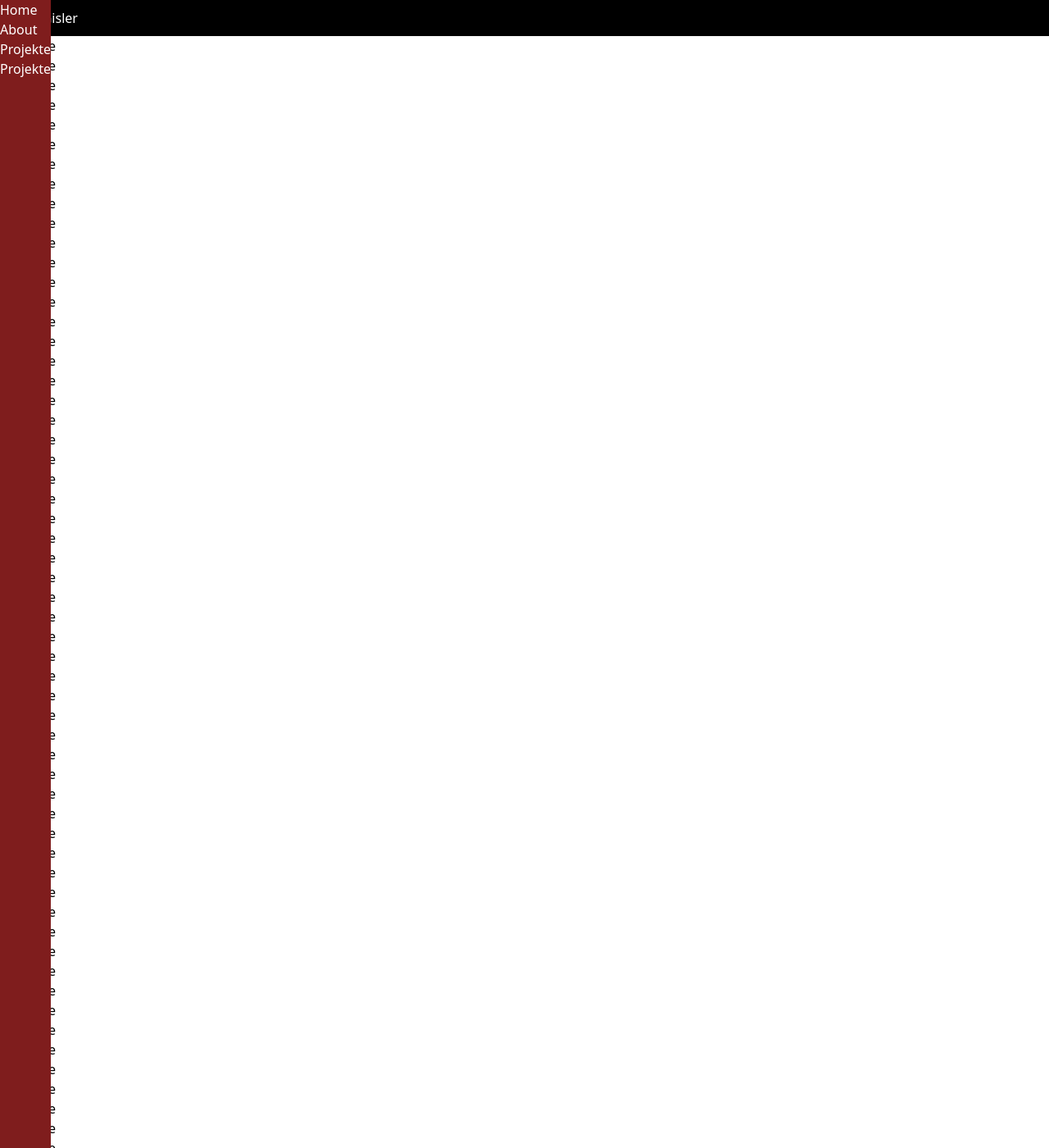
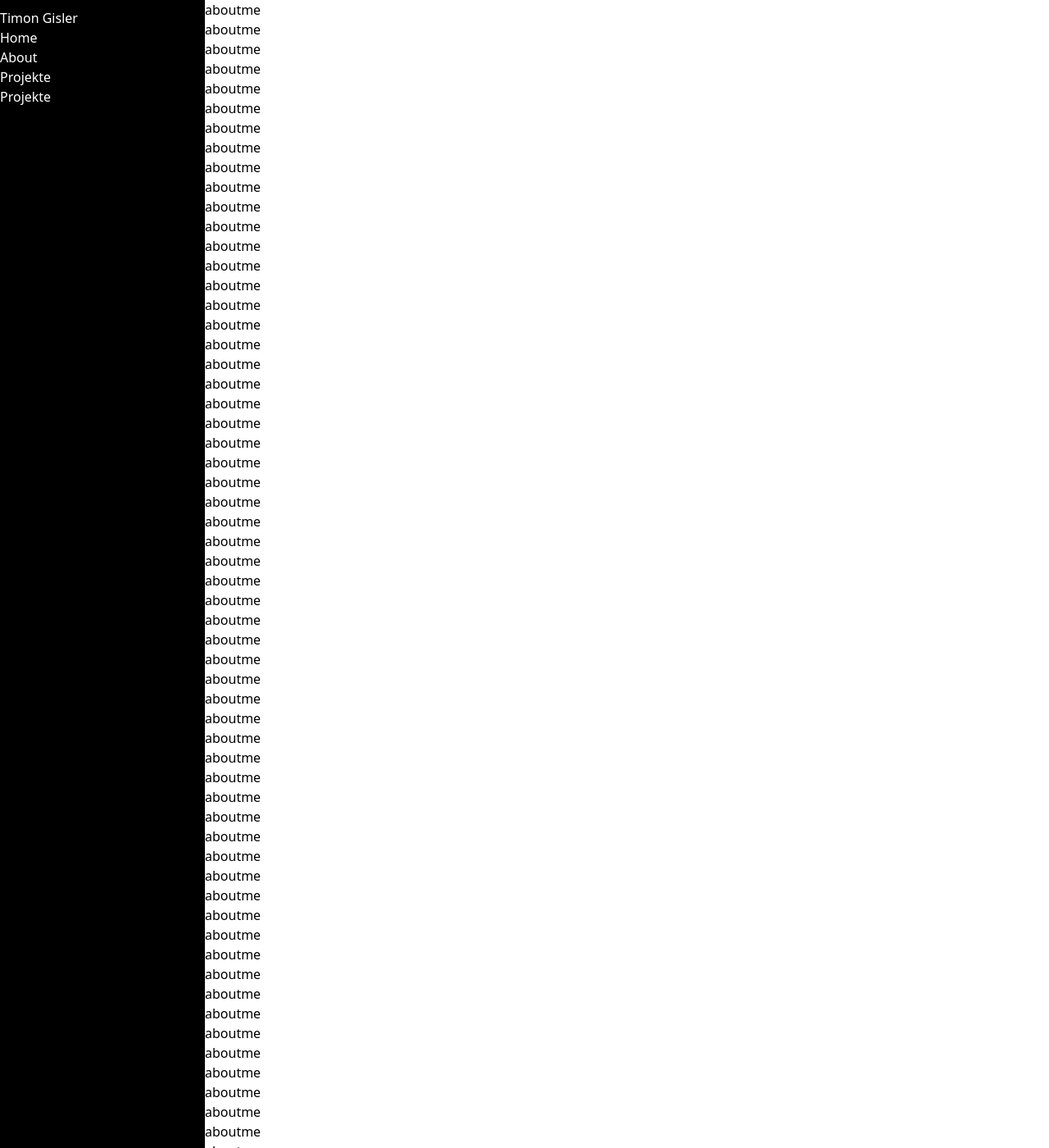
Before and after one commit to TimonGisler/personal-portfolio-jekyll, a Jekyll site: the page built from index.html, in a window 1280 px wide and 1400 px high. Shown: the whole window at 82% size. Built offline with Jekyll 4.4.1, drawn with Linux system fonts in a browser that asks for light colours.

Commit message:
made navbar sidebar

```diff
--- a/_includes/navbar.html
+++ b/_includes/navbar.html
@@ -1,22 +1,21 @@
-<nav class="py-2.5 bg-black sticky top-0">
-    <div class="flex justify-between items-center">
+<nav class="py-2.5 bg-black text-white">
+    <div class="">
         <!-- Burger menu -->
-        <button type="button" class="md:hidden flex items-center p-2 rounded-lg text-gray-400 hover:bg-gray-700">
+        <button type="button" class="hidden items-center p-2 rounded-lg text-gray-400 hover:bg-gray-700">
             <svg class="w-6 h-6" fill="currentColor" viewBox="0 0 20 20">
                 <path
                     d="M3 5a1 1 0 011-1h12a1 1 0 110 2H4a1 1 0 01-1-1zM3 10a1 1 0 011-1h12a1 1 0 110 2H4a1 1 0 01-1-1zM3 15a1 1 0 011-1h12a1 1 0 110 2H4a1 1 0 01-1-1z" />
             </svg>
         </button>
 
+        <h1>Timon Gisler</h1>
+
         <!-- Links -->
-        <ol class="text-white bg-red-900 fixed h-screen top-0 left-0">
+        <ol class="">
             <li><a href="#">Home</a></li>
             <li><a href="#">About</a></li>
             <li><a href="#">Projekte</a></li>
             <li><a href="#">Projekte</a></li>
         </ol>
-
-        <h1>Timon Gisler</h1>
-
     </div>
 </nav>
--- a/_layouts/default.html
+++ b/_layouts/default.html
@@ -6,7 +6,7 @@
     <title>{{ page.title }}</title>
     <link rel="stylesheet" href="/assets/css/styles.css">
   </head>
-  <body>
+  <body class="grid grid-cols-[250px_1fr]">
     {{ content }}
   </body>
 </html>
--- a/assets/css/styles.css
+++ b/assets/css/styles.css
@@ -558,45 +558,8 @@ video {
   --tw-backdrop-sepia:  ;
 }
 
-.fixed {
-  position: fixed;
-}
-
-.absolute {
-  position: absolute;
-}
-
-.sticky {
-  position: -webkit-sticky;
-  position: sticky;
-}
-
-.top-0 {
-  top: 0px;
-}
-
-.top-10 {
-  top: 2.5rem;
-}
-
-.right-0 {
-  right: 0px;
-}
-
-.left-0 {
-  left: 0px;
-}
-
-.mt-4 {
-  margin-top: 1rem;
-}
-
-.block {
-  display: block;
-}
-
-.flex {
-  display: flex;
+.grid {
+  display: grid;
 }
 
 .hidden {
@@ -607,41 +570,28 @@ video {
   height: 1.5rem;
 }
 
-.h-screen {
-  height: 100vh;
-}
-
 .w-6 {
   width: 1.5rem;
 }
 
-.w-screen {
-  width: 100vw;
+.grid-cols-2 {
+  grid-template-columns: repeat(2, minmax(0, 1fr));
 }
 
-.flex-row {
-  flex-direction: row;
+.grid-cols-\[300px_1fr\] {
+  grid-template-columns: 300px 1fr;
 }
 
-.flex-col {
-  flex-direction: column;
+.grid-cols-\[250px_1fr\] {
+  grid-template-columns: 250px 1fr;
 }
 
 .items-center {
   align-items: center;
 }
 
-.justify-between {
-  justify-content: space-between;
-}
-
 .rounded-lg {
   border-radius: 0.5rem;
-}
-
-.bg-red-900 {
-  --tw-bg-opacity: 1;
-  background-color: rgb(127 29 29 / var(--tw-bg-opacity));
 }
 
 .bg-black {
@@ -663,14 +613,9 @@ video {
   padding-bottom: 0.5rem;
 }
 
-.text-5xl {
-  font-size: 3rem;
-  line-height: 1;
-}
-
-.text-green-900 {
+.text-white {
   --tw-text-opacity: 1;
-  color: rgb(20 83 45 / var(--tw-text-opacity));
+  color: rgb(255 255 255 / var(--tw-text-opacity));
 }
 
 .text-gray-400 {
@@ -678,24 +623,9 @@ video {
   color: rgb(156 163 175 / var(--tw-text-opacity));
 }
 
-.text-white {
-  --tw-text-opacity: 1;
-  color: rgb(255 255 255 / var(--tw-text-opacity));
-}
-
-.text-fuchsia-900 {
-  --tw-text-opacity: 1;
-  color: rgb(112 26 117 / var(--tw-text-opacity));
-}
-
 .text-red-900 {
   --tw-text-opacity: 1;
   color: rgb(127 29 29 / var(--tw-text-opacity));
-}
-
-.text-black {
-  --tw-text-opacity: 1;
-  color: rgb(0 0 0 / var(--tw-text-opacity));
 }
 
 h1 {
@@ -707,48 +637,3 @@ h1 {
   --tw-bg-opacity: 1;
   background-color: rgb(55 65 81 / var(--tw-bg-opacity));
 }
-
-@media (min-width: 768px) {
-  .md\:fixed {
-    position: fixed;
-  }
-
-  .md\:top-0 {
-    top: 0px;
-  }
-
-  .md\:left-0 {
-    left: 0px;
-  }
-
-  .md\:mt-0 {
-    margin-top: 0px;
-  }
-
-  .md\:hidden {
-    display: none;
-  }
-
-  .md\:h-screen {
-    height: 100vh;
-  }
-
-  .md\:flex-row {
-    flex-direction: row;
-  }
-
-  .md\:space-x-8 > :not([hidden]) ~ :not([hidden]) {
-    --tw-space-x-reverse: 0;
-    margin-right: calc(2rem * var(--tw-space-x-reverse));
-    margin-left: calc(2rem * calc(1 - var(--tw-space-x-reverse)));
-  }
-
-  .md\:text-sm {
-    font-size: 0.875rem;
-    line-height: 1.25rem;
-  }
-
-  .md\:font-medium {
-    font-weight: 500;
-  }
-}
--- a/index.html
+++ b/index.html
@@ -5,20 +5,10 @@ layout: default
 <!--Nav include-->
 {% include navbar.html %}
 
-<!--about me include-->
-{% include aboutMe.html %}
-<!--Projekte include-->
-{% include projekte.html %}
-<!--Ausbildung include-->
-{% include ausbildung.html %}
-<!--Kontaktdaten include-->
-{% include kontaktdaten.html %}
-
-
-
-
-<h1 class="text-green-900 text-5xl">test</h1>
-
-
-
-<div class="bg-red-900">test</div>
+<!--Content div-->
+<div>
+    {% include aboutMe.html %}
+    {% include projekte.html %}
+    {% include ausbildung.html %}
+    {% include kontaktdaten.html %}
+</div>
--- a/tailwind.config.js
+++ b/tailwind.config.js
@@ -2,7 +2,7 @@ module.exports = {
   content: [
     './index.html',
     './_includes/**/*.{html,js}',
-    './_layout/**/*.{html,js}',
+    './_layouts/**/*.{html,js}',
   ],
   theme: {
     extend: {},
```
